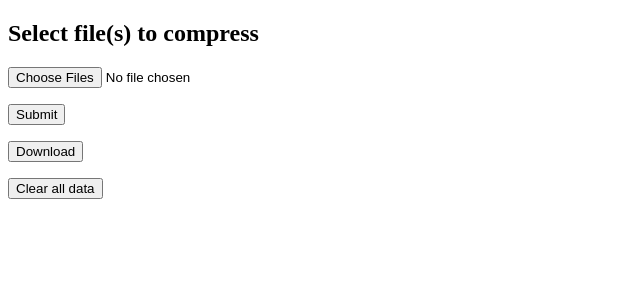
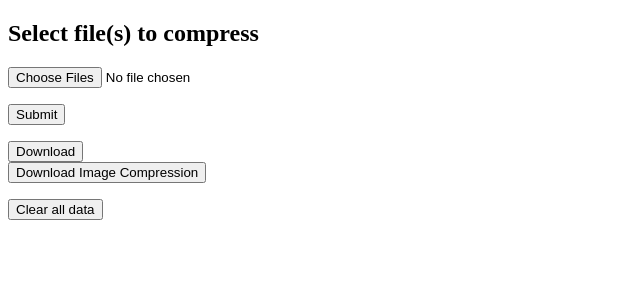
Before and after one commit to hkbtotw/PDF_Compressor, a Flask app: page / in a window 1280 px wide. Shown: the top 300 px of the page, without its empty margins (0-640 px from the left). Run offline with Flask 3, Linux system fonts and the light colour scheme; some libraries are stand-ins or nearby versions.

Commit message:
add pymupdf compression

```diff
--- a/app.py
+++ b/app.py
@@ -5,6 +5,7 @@ from werkzeug.utils import secure_filename
 ##
 from pypdf import PdfReader, PdfWriter
 import subprocess
+import pymupdf
 ##
 
 ##
@@ -43,6 +44,13 @@ def downloadFile ():
     print(filepath,' === ',compress_filename)
     #For windows you need to use drive name [ex: F:/Example.pdf]
     path = os.path.join(filepath,compress_filename)
+    return send_file(path, as_attachment=True)
+
+@app.route('/downloads_image', methods=['GET','POST'])
+def downloadFile_2 ():
+    filepath=os.path.join(app.config['UPLOAD_FOLDER'])
+    print(filepath,' === ',compress_image_filename)
+    path = os.path.join(filepath,compress_image_filename)
     return send_file(path, as_attachment=True)
 
 @app.route('/delete', methods=['GET','POST'])
@@ -140,6 +148,17 @@ def compress_ghostedscript_w_option_file(input_file: str, arg1: str):
 
     return None
 
+
+def compress_pymupdf(input_file):
+    output_file=input_file.split('/')[len(input_file.split('/'))-1]
+    output_file=output_file+'_image_compressed.pdf'
+    input_path=os.path.join(app.config['UPLOAD_FOLDER'],input_file)
+    doc = pymupdf.open(input_path)
+
+    doc.ez_save(os.path.join(app.config['UPLOAD_FOLDER'],output_file), deflate=True , deflate_images=True, deflate_fonts=True,  garbage=3, compression_effort=100,clean=True)
+    doc.close()
+    return output_file
+
 ###
 def allowed_file(filename):
     return '.' in filename and filename.rsplit('.', 1)[1].lower() in ALLOWED_EXTENSIONS
@@ -164,11 +183,13 @@ def upload_file():
                 filename = secure_filename(file.filename)
                 file.save(os.path.join(app.config['UPLOAD_FOLDER'], filename))
 
-        flash('File(s) successfully uploaded and under processing ')
+        flash('File(s) successfully uploaded and pressed => Go ahead download them all. ')
         print(' Compressing file ')
         compress_filename=compress_file(filename)
-        # print(' Compressing image on file ')
+        print(' Compressing image on file ')
         # compress_image_filename=compress_image_on_file(filename)
+        compress_image_filename=compress_pymupdf(filename)
+        # print(' ===> ',compress_image_filename)
         ##
         # compress_ghostedscript_w_option_file(filename, '/default')
         ##
--- a/template/processing.html
+++ b/template/processing.html
@@ -27,6 +27,13 @@
 	<input name="Download" type="submit" value="Download">
 
 </form>
+<form method="POST" action="/downloads_image">
+
+	<input name="Download" type="submit" value="Download Image Compression">
+
+</form>
+<p></p>
+<p></p>
 <p></p>
 <form method="POST" action="/delete">
 
```
